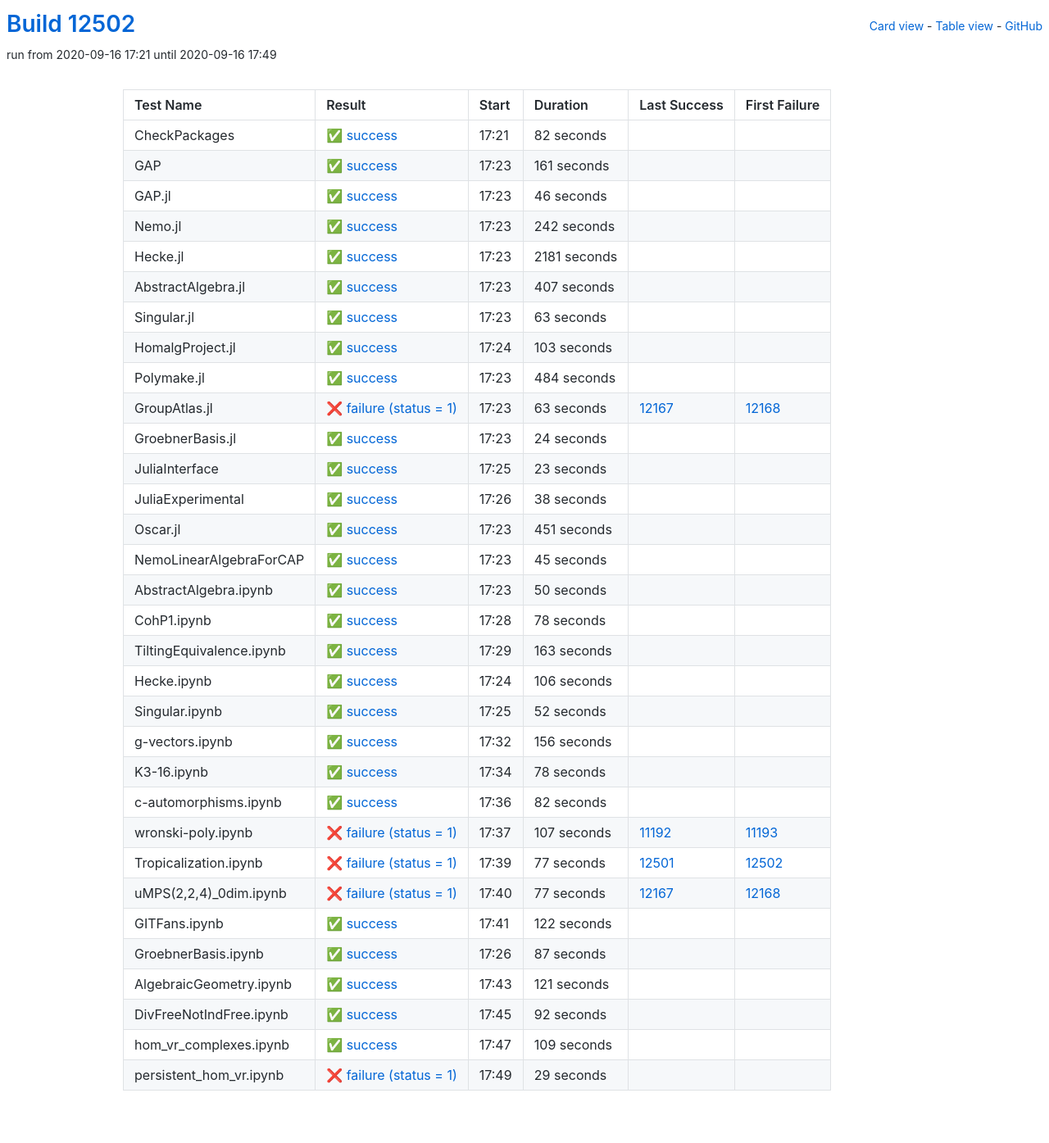
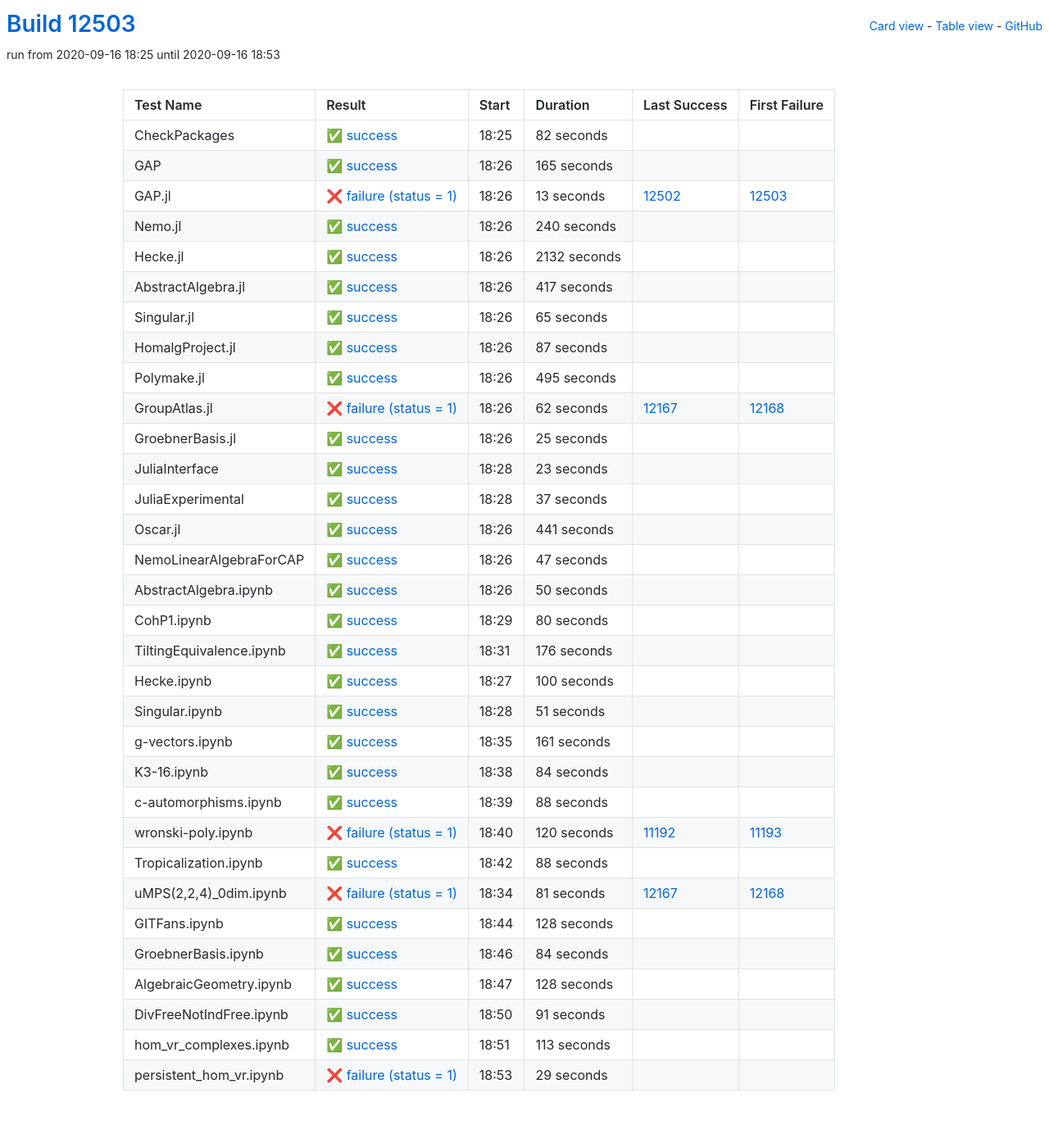
Before and after one commit to oscar-system/oscar-ci-status, a Jekyll site: the page built from table.html, in a window 1280 px wide. Shown: the whole page at 82% size. Built offline with Jekyll 4.4.1, drawn with Linux system fonts in a browser that asks for light colours.

Commit message:
Build #12503

```diff
--- a/_data/ci.yml
+++ b/_data/ci.yml
@@ -1,6 +1,6 @@
 ---
-build: 12502
-build_url: https://oscarci.mathematik.uni-kl.de/job/oscar/12502/
+build: 12503
+build_url: https://oscarci.mathematik.uni-kl.de/job/oscar/12503/
 job: oscar
 organization: oscar-system
 repo: oscar-ci-status
@@ -8,8 +8,8 @@
 tests:
 - name: CheckPackages
   id: checkpackages
-  log: https://oscarci.mathematik.uni-kl.de/job/oscar/12502/artifact/logs/build-12502/CheckPackages.log
-  start: 2020-09-16 17:21
+  log: https://oscarci.mathematik.uni-kl.de/job/oscar/12503/artifact/logs/build-12503/CheckPackages.log
+  start: 2020-09-16 18:25
   success: true
   exitcode: 0
   status: success
@@ -20,128 +20,128 @@
   first_failure_url:
 - name: GAP
   id: gap
-  log: https://oscarci.mathematik.uni-kl.de/job/oscar/12502/artifact/logs/build-12502/GAP.log
-  start: 2020-09-16 17:23
+  log: https://oscarci.mathematik.uni-kl.de/job/oscar/12503/artifact/logs/build-12503/GAP.log
+  start: 2020-09-16 18:26
   success: true
   exitcode: 0
   status: success
-  duration: 161
+  duration: 165
   last_success: false
   last_success_url:
   first_failure: false
   first_failure_url:
 - name: GAP.jl
   id: gap-jl
-  log: https://oscarci.mathematik.uni-kl.de/job/oscar/12502/artifact/logs/build-12502/GAP.jl.log
-  start: 2020-09-16 17:23
+  log: https://oscarci.mathematik.uni-kl.de/job/oscar/12503/artifact/logs/build-12503/GAP.jl.log
+  start: 2020-09-16 18:26
+  success: false
+  exitcode: 1
+  status: failure
+  duration: 13
+  last_success: 12502
+  last_success_url: https://oscarci.mathematik.uni-kl.de/job/oscar/12502/
+  first_failure: 12503
+  first_failure_url: https://oscarci.mathematik.uni-kl.de/job/oscar/12503/
+- name: Nemo.jl
+  id: nemo-jl
+  log: https://oscarci.mathematik.uni-kl.de/job/oscar/12503/artifact/logs/build-12503/Nemo.jl.log
+  start: 2020-09-16 18:26
   success: true
   exitcode: 0
   status: success
-  duration: 46
-  last_success: false
-  last_success_url:
-  first_failure: false
-  first_failure_url:
-- name: Nemo.jl
-  id: nemo-jl
-  log: https://oscarci.mathematik.uni-kl.de/job/oscar/12502/artifact/logs/build-12502/Nemo.jl.log
-  start: 2020-09-16 17:23
-  success: true
-  exitcode: 0
-  status: success
-  duration: 242
+  duration: 240
   last_success: false
   last_success_url:
   first_failure: false
   first_failure_url:
 - name: Hecke.jl
   id: hecke-jl
-  log: https://oscarci.mathematik.uni-kl.de/job/oscar/12502/artifact/logs/build-12502/Hecke.jl.log
-  start: 2020-09-16 17:23
+  log: https://oscarci.mathematik.uni-kl.de/job/oscar/12503/artifact/logs/build-12503/Hecke.jl.log
+  start: 2020-09-16 18:26
   success: true
   exitcode: 0
   status: success
-  duration: 2181
+  duration: 2132
   last_success: false
   last_success_url:
   first_failure: false
   first_failure_url:
 - name: AbstractAlgebra.jl
   id: abstractalgebra-jl
-  log: https://oscarci.mathematik.uni-kl.de/job/oscar/12502/artifact/logs/build-12502/AbstractAlgebra.jl.log
-  start: 2020-09-16 17:23
+  log: https://oscarci.mathematik.uni-kl.de/job/oscar/12503/artifact/logs/build-12503/AbstractAlgebra.jl.log
+  start: 2020-09-16 18:26
   success: true
   exitcode: 0
   status: success
-  duration: 407
+  duration: 417
   last_success: false
   last_success_url:
   first_failure: false
   first_failure_url:
 - name: Singular.jl
   id: singular-jl
-  log: https://oscarci.mathematik.uni-kl.de/job/oscar/12502/artifact/logs/build-12502/Singular.jl.log
-  start: 2020-09-16 17:23
+  log: https://oscarci.mathematik.uni-kl.de/job/oscar/12503/artifact/logs/build-12503/Singular.jl.log
+  start: 2020-09-16 18:26
   success: true
   exitcode: 0
   status: success
-  duration: 63
+  duration: 65
   last_success: false
   last_success_url:
   first_failure: false
   first_failure_url:
 - name: HomalgProject.jl
   id: homalgproject-jl
-  log: https://oscarci.mathematik.uni-kl.de/job/oscar/12502/artifact/logs/build-12502/HomalgProject.jl.log
-  start: 2020-09-16 17:24
+  log: https://oscarci.mathematik.uni-kl.de/job/oscar/12503/artifact/logs/build-12503/HomalgProject.jl.log
+  start: 2020-09-16 18:26
   success: true
   exitcode: 0
   status: success
-  duration: 103
+  duration: 87
   last_success: false
   last_success_url:
   first_failure: false
   first_failure_url:
 - name: Polymake.jl
   id: polymake-jl
-  log: https://oscarci.mathematik.uni-kl.de/job/oscar/12502/artifact/logs/build-12502/Polymake.jl.log
-  start: 2020-09-16 17:23
+  log: https://oscarci.mathematik.uni-kl.de/job/oscar/12503/artifact/logs/build-12503/Polymake.jl.log
+  start: 2020-09-16 18:26
   success: true
   exitcode: 0
   status: success
-  duration: 484
+  duration: 495
   last_success: false
   last_success_url:
   first_failure: false
   first_failure_url:
 - name: GroupAtlas.jl
   id: groupatlas-jl
-  log: https://oscarci.mathematik.uni-kl.de/job/oscar/12502/artifact/logs/build-12502/GroupAtlas.jl.log
-  start: 2020-09-16 17:23
+  log: https://oscarci.mathematik.uni-kl.de/job/oscar/12503/artifact/logs/build-12503/GroupAtlas.jl.log
+  start: 2020-09-16 18:26
   success: false
   exitcode: 1
   status: failure
-  duration: 63
+  duration: 62
   last_success: 12167
   last_success_url: https://oscarci.mathematik.uni-kl.de/job/oscar/12167/
   first_failure: 12168
   first_failure_url: https://oscarci.mathematik.uni-kl.de/job/oscar/12168/
 - name: GroebnerBasis.jl
   id: groebnerbasis-jl
-  log: https://oscarci.mathematik.uni-kl.de/job/oscar/12502/artifact/logs/build-12502/GroebnerBasis.jl.log
-  start: 2020-09-16 17:23
+  log: https://oscarci.mathematik.uni-kl.de/job/oscar/12503/artifact/logs/build-12503/GroebnerBasis.jl.log
+  start: 2020-09-16 18:26
   success: true
   exitcode: 0
   status: success
-  duration: 24
+  duration: 25
   last_success: false
   last_success_url:
   first_failure: false
   first_failure_url:
 - name: JuliaInterface
   id: juliainterface
-  log: https://oscarci.mathematik.uni-kl.de/job/oscar/12502/artifact/logs/build-12502/JuliaInterface.log
-  start: 2020-09-16 17:25
+  log: https://oscarci.mathematik.uni-kl.de/job/oscar/12503/artifact/logs/build-12503/JuliaInterface.log
+  start: 2020-09-16 18:28
   success: true
   exitcode: 0
   status: success
@@ -152,44 +152,44 @@
   first_failure_url:
 - name: JuliaExperimental
   id: juliaexperimental
-  log: https://oscarci.mathematik.uni-kl.de/job/oscar/12502/artifact/logs/build-12502/JuliaExperimental.log
-  start: 2020-09-16 17:26
+  log: https://oscarci.mathematik.uni-kl.de/job/oscar/12503/artifact/logs/build-12503/JuliaExperimental.log
+  start: 2020-09-16 18:28
   success: true
   exitcode: 0
   status: success
-  duration: 38
+  duration: 37
   last_success: false
   last_success_url:
   first_failure: false
   first_failure_url:
 - name: Oscar.jl
   id: oscar-jl
-  log: https://oscarci.mathematik.uni-kl.de/job/oscar/12502/artifact/logs/build-12502/Oscar.jl.log
-  start: 2020-09-16 17:23
+  log: https://oscarci.mathematik.uni-kl.de/job/oscar/12503/artifact/logs/build-12503/Oscar.jl.log
+  start: 2020-09-16 18:26
   success: true
   exitcode: 0
   status: success
-  duration: 451
+  duration: 441
   last_success: false
   last_success_url:
   first_failure: false
   first_failure_url:
 - name: NemoLinearAlgebraForCAP
   id: nemolinearalgebraforcap
-  log: https://oscarci.mathematik.uni-kl.de/job/oscar/12502/artifact/logs/build-12502/NemoLinearAlgebraForCAP.log
-  start: 2020-09-16 17:23
+  log: https://oscarci.mathematik.uni-kl.de/job/oscar/12503/artifact/logs/build-12503/NemoLinearAlgebraForCAP.log
+  start: 2020-09-16 18:26
   success: true
   exitcode: 0
   status: success
-  duration: 45
+  duration: 47
   last_success: false
   last_success_url:
   first_failure: false
   first_failure_url:
 - name: AbstractAlgebra.ipynb
   id: abstractalgebra-ipynb
-  log: https://oscarci.mathematik.uni-kl.de/job/oscar/12502/artifact/logs/build-12502/AbstractAlgebra.ipynb.log
-  start: 2020-09-16 17:23
+  log: https://oscarci.mathematik.uni-kl.de/job/oscar/12503/artifact/logs/build-12503/AbstractAlgebra.ipynb.log
+  start: 2020-09-16 18:26
   success: true
   exitcode: 0
   status: success
@@ -200,188 +200,188 @@
   first_failure_url:
 - name: CohP1.ipynb
   id: cohp1-ipynb
-  log: https://oscarci.mathematik.uni-kl.de/job/oscar/12502/artifact/logs/build-12502/CohP1.ipynb.log
-  start: 2020-09-16 17:28
+  log: https://oscarci.mathematik.uni-kl.de/job/oscar/12503/artifact/logs/build-12503/CohP1.ipynb.log
+  start: 2020-09-16 18:29
   success: true
   exitcode: 0
   status: success
-  duration: 78
+  duration: 80
   last_success: false
   last_success_url:
   first_failure: false
   first_failure_url:
 - name: TiltingEquivalence.ipynb
   id: tiltingequivalence-ipynb
-  log: https://oscarci.mathematik.uni-kl.de/job/oscar/12502/artifact/logs/build-12502/TiltingEquivalence.ipynb.log
-  start: 2020-09-16 17:29
+  log: https://oscarci.mathematik.uni-kl.de/job/oscar/12503/artifact/logs/build-12503/TiltingEquivalence.ipynb.log
+  start: 2020-09-16 18:31
   success: true
   exitcode: 0
   status: success
-  duration: 163
+  duration: 176
   last_success: false
   last_success_url:
   first_failure: false
   first_failure_url:
 - name: Hecke.ipynb
   id: hecke-ipynb
-  log: https://oscarci.mathematik.uni-kl.de/job/oscar/12502/artifact/logs/build-12502/Hecke.ipynb.log
-  start: 2020-09-16 17:24
+  log: https://oscarci.mathematik.uni-kl.de/job/oscar/12503/artifact/logs/build-12503/Hecke.ipynb.log
+  start: 2020-09-16 18:27
   success: true
   exitcode: 0
   status: success
-  duration: 106
+  duration: 100
   last_success: false
   last_success_url:
   first_failure: false
   first_failure_url:
 - name: Singular.ipynb
   id: singular-ipynb
-  log: https://oscarci.mathematik.uni-kl.de/job/oscar/12502/artifact/logs/build-12502/Singular.ipynb.log
-  start: 2020-09-16 17:25
+  log: https://oscarci.mathematik.uni-kl.de/job/oscar/12503/artifact/logs/build-12503/Singular.ipynb.log
+  start: 2020-09-16 18:28
   success: true
   exitcode: 0
   status: success
-  duration: 52
+  duration: 51
   last_success: false
   last_success_url:
   first_failure: false
   first_failure_url:
 - name: g-vectors.ipynb
   id: g-vectors-ipynb
-  log: https://oscarci.mathematik.uni-kl.de/job/oscar/12502/artifact/logs/build-12502/g-vectors.ipynb.log
-  start: 2020-09-16 17:32
+  log: https://oscarci.mathematik.uni-kl.de/job/oscar/12503/artifact/logs/build-12503/g-vectors.ipynb.log
+  start: 2020-09-16 18:35
   success: true
   exitcode: 0
   status: success
-  duration: 156
+  duration: 161
   last_success: false
   last_success_url:
   first_failure: false
   first_failure_url:
 - name: K3-16.ipynb
   id: k3-16-ipynb
-  log: https://oscarci.mathematik.uni-kl.de/job/oscar/12502/artifact/logs/build-12502/K3-16.ipynb.log
-  start: 2020-09-16 17:34
+  log: https://oscarci.mathematik.uni-kl.de/job/oscar/12503/artifact/logs/build-12503/K3-16.ipynb.log
+  start: 2020-09-16 18:38
   success: true
   exitcode: 0
   status: success
-  duration: 78
+  duration: 84
   last_success: false
   last_success_url:
   first_failure: false
   first_failure_url:
 - name: c-automorphisms.ipynb
   id: c-automorphisms-ipynb
-  log: https://oscarci.mathematik.uni-kl.de/job/oscar/12502/artifact/logs/build-12502/c-automorphisms.ipynb.log
-  start: 2020-09-16 17:36
+  log: https://oscarci.mathematik.uni-kl.de/job/oscar/12503/artifact/logs/build-12503/c-automorphisms.ipynb.log
+  start: 2020-09-16 18:39
   success: true
   exitcode: 0
   status: success
-  duration: 82
+  duration: 88
   last_success: false
   last_success_url:
   first_failure: false
   first_failure_url:
 - name: wronski-poly.ipynb
   id: wronski-poly-ipynb
-  log: https://oscarci.mathematik.uni-kl.de/job/oscar/12502/artifact/logs/build-12502/wronski-poly.ipynb.log
-  start: 2020-09-16 17:37
+  log: https://oscarci.mathematik.uni-kl.de/job/oscar/12503/artifact/logs/build-12503/wronski-poly.ipynb.log
+  start: 2020-09-16 18:40
   success: false
   exitcode: 1
   status: failure
-  duration: 107
+  duration: 120
   last_success: 11192
   last_success_url: https://oscarci.mathematik.uni-kl.de/job/oscar/11192/
   first_failure: 11193
   first_failure_url: https://oscarci.mathematik.uni-kl.de/job/oscar/11193/
 - name: Tropicalization.ipynb
   id: tropicalization-ipynb
-  log: https://oscarci.mathematik.uni-kl.de/job/oscar/12502/artifact/logs/build-12502/Tropicalization.ipynb.log
-  start: 2020-09-16 17:39
+  log: https://oscarci.mathematik.uni-kl.de/job/oscar/12503/artifact/logs/build-12503/Tropicalization.ipynb.log
+  start: 2020-09-16 18:42
+  success: true
+  exitcode: 0
+  status: success
+  duration: 88
+  last_success: false
+  last_success_url:
+  first_failure: false
+  first_failure_url:
+- name: uMPS(2,2,4)_0dim.ipynb
+  id: umps-2-2-4-0dim-ipynb
+  log: https://oscarci.mathematik.uni-kl.de/job/oscar/12503/artifact/logs/build-12503/uMPS-2-2-4-_0dim.ipynb.log
+  start: 2020-09-16 18:34
   success: false
   exitcode: 1
   status: failure
-  duration: 77
-  last_success: 12501
-  last_success_url: https://oscarci.mathematik.uni-kl.de/job/oscar/12501/
-  first_failure: 12502
-  first_failure_url: https://oscarci.mathematik.uni-kl.de/job/oscar/12502/
-- name: uMPS(2,2,4)_0dim.ipynb
-  id: umps-2-2-4-0dim-ipynb
-  log: https://oscarci.mathematik.uni-kl.de/job/oscar/12502/artifact/logs/build-12502/uMPS-2-2-4-_0dim.ipynb.log
-  start: 2020-09-16 17:40
-  success: false
-  exitcode: 1
-  status: failure
-  duration: 77
+  duration: 81
   last_success: 12167
   last_success_url: https://oscarci.mathematik.uni-kl.de/job/oscar/12167/
   first_failure: 12168
   first_failure_url: https://oscarci.mathematik.uni-kl.de/job/oscar/12168/
 - name: GITFans.ipynb
   id: gitfans-ipynb
-  log: https://oscarci.mathematik.uni-kl.de/job/oscar/12502/artifact/logs/build-12502/GITFans.ipynb.log
-  start: 2020-09-16 17:41
+  log: https://oscarci.mathematik.uni-kl.de/job/oscar/12503/artifact/logs/build-12503/GITFans.ipynb.log
+  start: 2020-09-16 18:44
   success: true
   exitcode: 0
   status: success
-  duration: 122
+  duration: 128
   last_success: false
   last_success_url:
   first_failure: false
   first_failure_url:
 - name: GroebnerBasis.ipynb
   id: groebnerbasis-ipynb
-  log: https://oscarci.mathematik.uni-kl.de/job/oscar/12502/artifact/logs/build-12502/GroebnerBasis.ipynb.log
-  start: 2020-09-16 17:26
+  log: https://oscarci.mathematik.uni-kl.de/job/oscar/12503/artifact/logs/build-12503/GroebnerBasis.ipynb.log
+  start: 2020-09-16 18:46
   success: true
   exitcode: 0
   status: success
-  duration: 87
+  duration: 84
   last_success: false
   last_success_url:
   first_failure: false
   first_failure_url:
 - name: AlgebraicGeometry.ipynb
   id: algebraicgeometry-ipynb
-  log: https://oscarci.mathematik.uni-kl.de/job/oscar/12502/artifact/logs/build-12502/AlgebraicGeometry.ipynb.log
-  start: 2020-09-16 17:43
+  log: https://oscarci.mathematik.uni-kl.de/job/oscar/12503/artifact/logs/build-12503/AlgebraicGeometry.ipynb.log
+  start: 2020-09-16 18:47
   success: true
   exitcode: 0
   status: success
-  duration: 121
+  duration: 128
   last_success: false
   last_success_url:
   first_failure: false
   first_failure_url:
 - name: DivFreeNotIndFree.ipynb
   id: divfreenotindfree-ipynb
-  log: https://oscarci.mathematik.uni-kl.de/job/oscar/12502/artifact/logs/build-12502/DivFreeNotIndFree.ipynb.log
-  start: 2020-09-16 17:45
+  log: https://oscarci.mathematik.uni-kl.de/job/oscar/12503/artifact/logs/build-12503/DivFreeNotIndFree.ipynb.log
+  start: 2020-09-16 18:50
   success: true
   exitcode: 0
   status: success
-  duration: 92
+  duration: 91
   last_success: false
   last_success_url:
   first_failure: false
   first_failure_url:
 - name: hom_vr_complexes.ipynb
   id: hom-vr-complexes-ipynb
-  log: https://oscarci.mathematik.uni-kl.de/job/oscar/12502/artifact/logs/build-12502/hom_vr_complexes.ipynb.log
-  start: 2020-09-16 17:47
+  log: https://oscarci.mathematik.uni-kl.de/job/oscar/12503/artifact/logs/build-12503/hom_vr_complexes.ipynb.log
+  start: 2020-09-16 18:51
   success: true
   exitcode: 0
   status: success
-  duration: 109
+  duration: 113
   last_success: false
   last_success_url:
   first_failure: false
   first_failure_url:
 - name: persistent_hom_vr.ipynb
   id: persistent-hom-vr-ipynb
-  log: https://oscarci.mathematik.uni-kl.de/job/oscar/12502/artifact/logs/build-12502/persistent_hom_vr.ipynb.log
-  start: 2020-09-16 17:49
+  log: https://oscarci.mathematik.uni-kl.de/job/oscar/12503/artifact/logs/build-12503/persistent_hom_vr.ipynb.log
+  start: 2020-09-16 18:53
   success: false
   exitcode: 1
   status: failure
```
Also changed, not shown: README.md.
